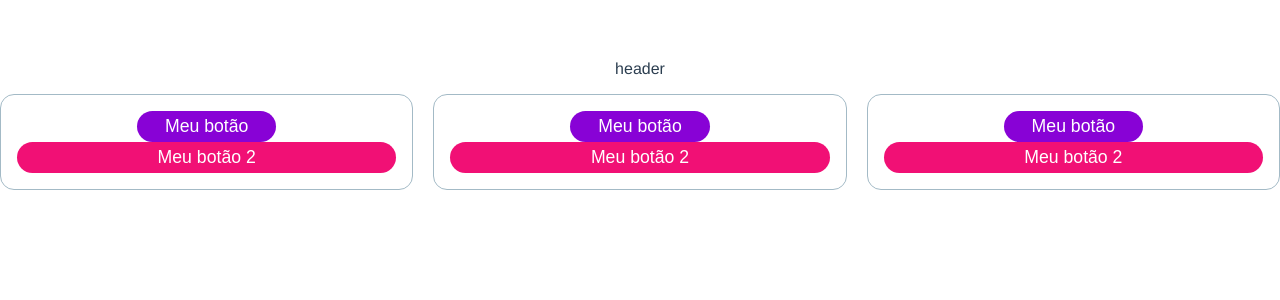
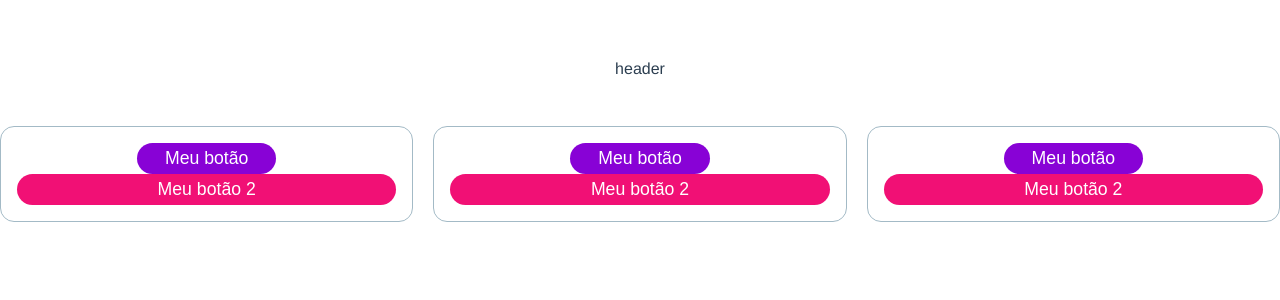
Before and after one commit to RafaelLeone/Component_Tutorial, a Vue app: page / in a window 1280 px wide. Shown: the top 300 px of the page. Built offline with nearby package versions, Linux system fonts and the light colour scheme.

Commit message:
padding certo

```diff
--- a/src/components/app/app-main.vue
+++ b/src/components/app/app-main.vue
@@ -14,6 +14,6 @@ export default {};
   max-width: 1200px;
   margin-left: auto;
   margin-right: auto;
-  padding: 8px;
+  padding: 24px;
 }
 </style>
```
